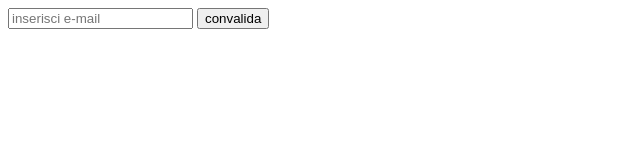
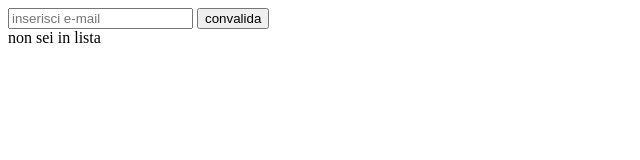
Before and after one commit to rpsobolewski/js-mail-dadi, a plain HTML site: page mail/index.html in a window 1280 px wide. Both pictures are taken after a click on the button "convalida". Shown: the full height of the page, 0-640 px from the left. Drawn offline with Linux system fonts and the light colour scheme.

Commit message:
finished for cycle

```diff
--- a/mail/assets/js/main.js
+++ b/mail/assets/js/main.js
@@ -12,10 +12,18 @@ document.querySelector('button').addEventListener('click', function (e) {
 
     const mail = document.getElementById("mail").value;
     console.log(mail);
+    const risultato = document.getElementById("risultato");
+
+
 
     for (let i = 0; i < mails.length; i++) {
         if (mail == mails[i]){
             console.log("ao")
+        risultato.innerHTML = "sei in lista";
+
+        } else {
+        risultato.innerHTML = "non sei in lista";
+
         }
 
     }
--- a/mail/index.html
+++ b/mail/index.html
@@ -9,6 +9,7 @@
     <input class="space" type="text" id="mail"
                     placeholder="inserisci e-mail">
     <button>convalida</button>
+    <div id="risultato"></div>
     <script type="text/javascript" src="./assets/js/main.js"></script>
 </body>
 </html>
```
